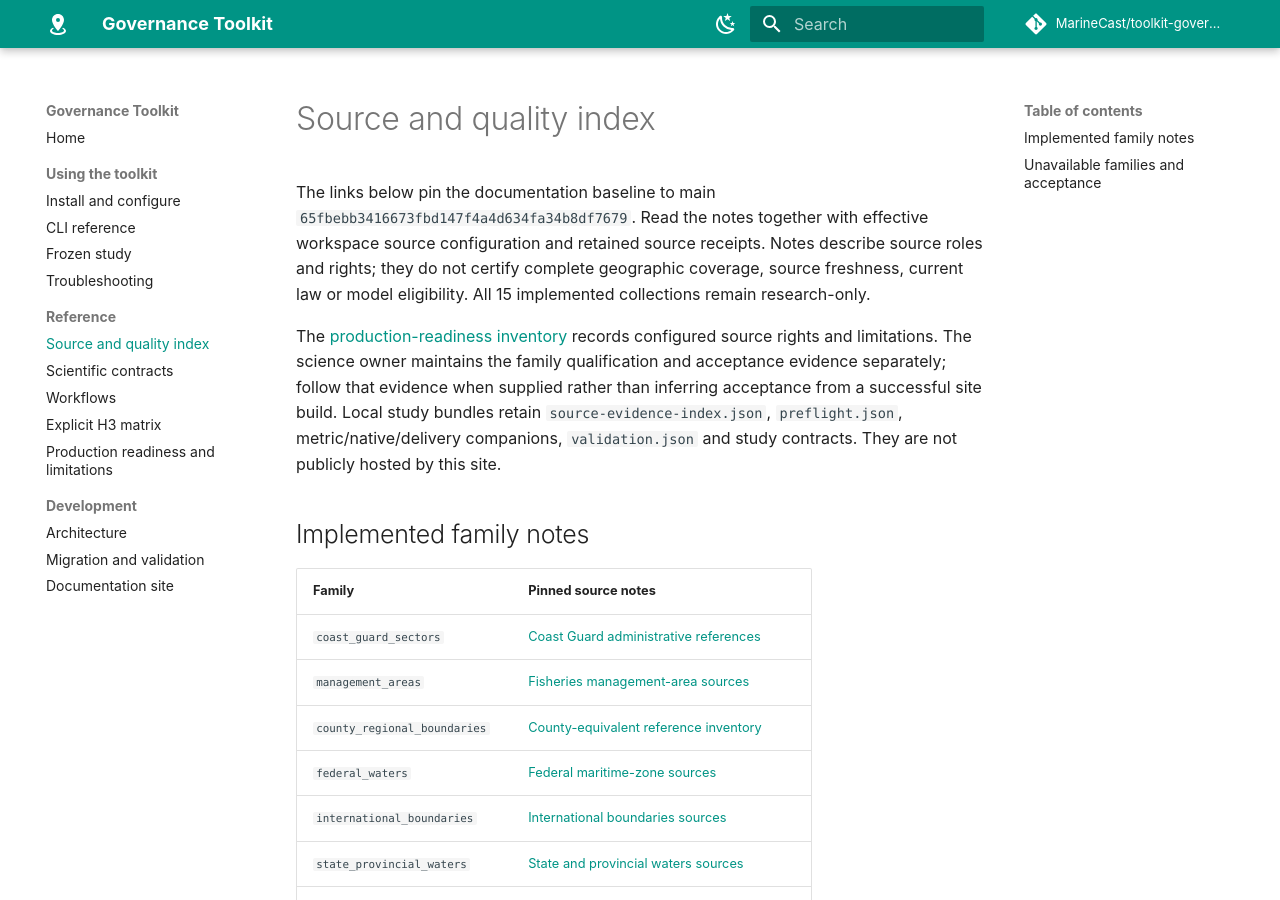
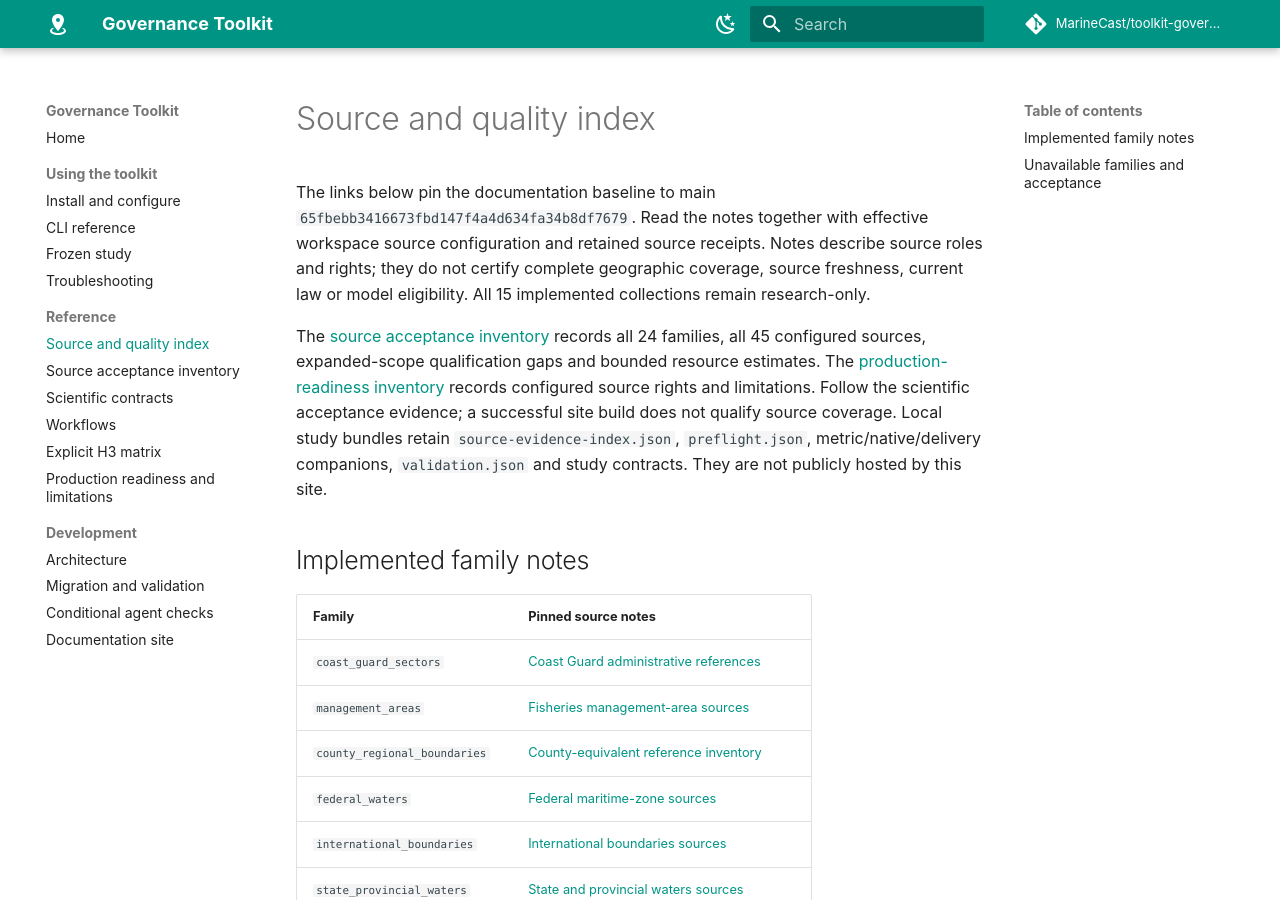
Before and after one commit to MarineCast/toolkit-governance, an MkDocs documentation site: the page built from docs/sources.md, in a window 1280 px wide and 900 px high. Built offline with MkDocs 1.6.1 and Material for MkDocs 9.7.7, drawn with Linux system fonts in a browser that asks for light colours; comment, search, counter and statistics services are not loaded; some of the changed text lies outside the part shown.

Commit message:
Link acceptance and agent checks in combined documentation review

```diff
--- a/docs/sources.md
+++ b/docs/sources.md
@@ -6,10 +6,11 @@ workspace source configuration and retained source receipts. Notes describe sour
 roles and rights; they do not certify complete geographic coverage, source freshness,
 current law or model eligibility. All 15 implemented collections remain research-only.
 
-The [production-readiness inventory](production-readiness.md) records configured
-source rights and limitations. The science owner maintains the family qualification
-and acceptance evidence separately; follow that evidence when supplied rather than
-inferring acceptance from a successful site build. Local study bundles retain
+The [source acceptance inventory](source-acceptance.md) records all 24 families,
+all 45 configured sources, expanded-scope qualification gaps and bounded resource
+estimates. The [production-readiness inventory](production-readiness.md) records
+configured source rights and limitations. Follow the scientific acceptance evidence;
+a successful site build does not qualify source coverage. Local study bundles retain
 `source-evidence-index.json`, `preflight.json`, metric/native/delivery companions,
 `validation.json` and study contracts. They are not publicly hosted by this site.
 
--- a/mkdocs.yml
+++ b/mkdocs.yml
@@ -42,6 +42,7 @@ nav:
       - Troubleshooting: troubleshooting.md
   - Reference:
       - Source and quality index: sources.md
+      - Source acceptance inventory: source-acceptance.md
       - Scientific contracts: CONTRACTS.md
       - Workflows: WORKFLOWS.md
       - Explicit H3 matrix: h3-matrix.md
@@ -49,6 +50,7 @@ nav:
   - Development:
       - Architecture: ARCHITECTURE.md
       - Migration and validation: MIGRATION.md
+      - Conditional agent checks: agent-checks.md
       - Documentation site: documentation-site.md
 validation:
   nav:
```
Also changed, not shown: docs/documentation-site.md (+6 -2 lines).
